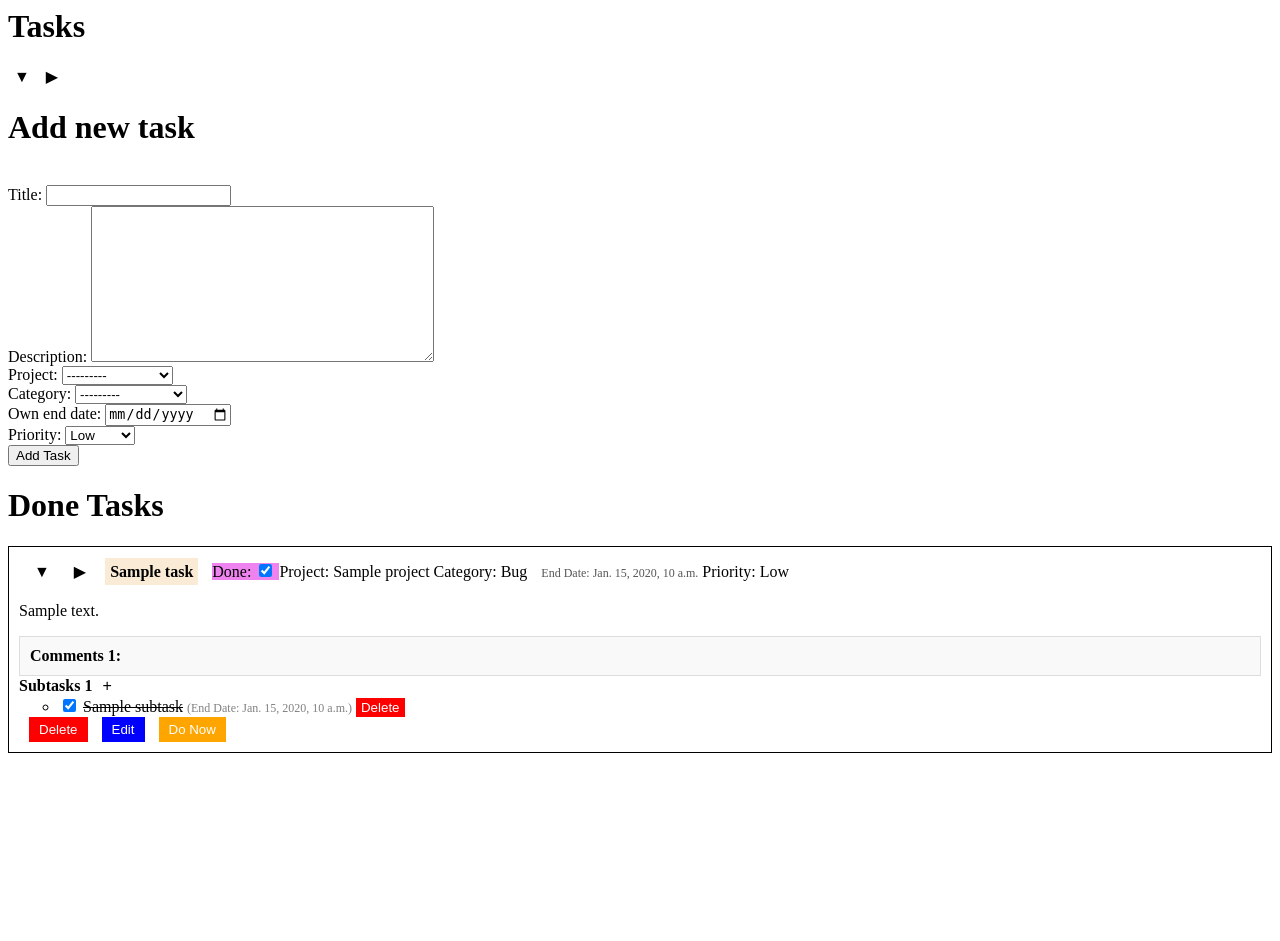
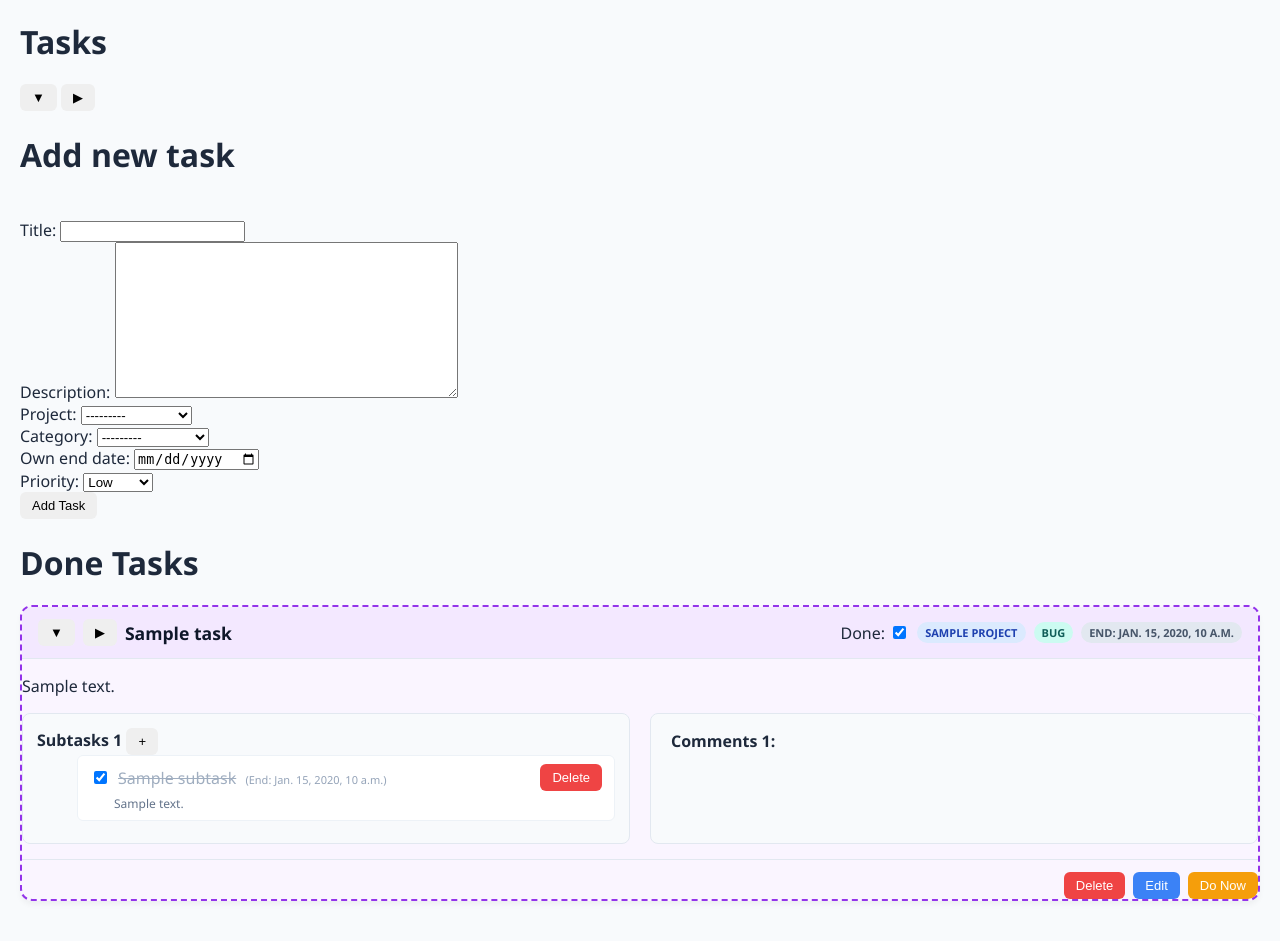
Before and after one commit to dszra/task_organizer, a Django app: page / in a window 1280 px wide. Before the commit the page ends 753 px from the top, so only its background shows below. Run offline with Django 5.2, Linux system fonts and the light colour scheme; a user stored in the database is signed in; tables that the repository leaves empty hold one stand-in row (values such as "Sample post").

Commit message:
start work at page view

```diff
--- a/organizer/templates/main.html
+++ b/organizer/templates/main.html
@@ -3,30 +3,261 @@
     <title>Organizer</title>
     <!-- Dodajmy proste style, żeby widzieć, że to działa -->
     <style>
-        .list-group-item { background: white; cursor: default; }
-        .handle { cursor: grab; margin-right: 10px; padding: 5px; background: #eee; }
-        .handle:active { cursor: grabbing; }
-        .bg-light { background-color: #2887e6; border: 2px dashed #ccc; }
-        .task-comments { margin-top: 10px; padding: 10px; background-color: #f9f9f9; border: 1px solid #ddd; }
-        .task-title { margin-left: 10px; padding: 5px; background-color: antiquewhite;}
-        .task-done { margin-left: 10px; background-color: violet;}
-        .task-order { margin-left: 10px; font-size: 12px; color: #555; }
-        .edit-task-btn, .delete-task-btn, .do-now-btn { margin-left: 10px; padding: 5px 10px; border: none; cursor: pointer; }
-        .edit-task-btn { background-color: #007bff; color: white; }
-        .delete-task-btn { background-color: #dc3545; color: white; }
-        .do-now-btn { background-color: #28a745; color: white; }
-        .expand-btn, .collapse-btn { margin-left: 10px; padding: 5px; border: none; cursor: pointer; font-size: 16px; }
-        .task-edit { display: none; margin-top: 10px; padding: 10px; background-color: #f0f0f0; border: 1px solid #ccc; }
-        .edit-task-form input, .edit-task-form textarea, .edit-task-form select { display: block; width: 100%; margin-bottom: 10px; padding: 5px; }
-        .task-end-date { margin-left: 10px; font-size: 12px; color: #555; }
+/* --- Globalne ustawienia --- */
+body {
+    font-family: 'Segoe UI', system-ui, sans-serif;
+    background-color: #f8fafc;
+    color: #1e293b;
+    margin: 0;
+    padding: 20px;
+}
+
+/* --- Główne zadanie (Karta) --- */
+.list-group-item {
+    background: #ffffff;
+    border: 1px solid #e2e8f0;
+    border-radius: 12px;
+    margin-bottom: 20px;
+    box-shadow: 0 4px 6px -1px rgba(0, 0, 0, 0.05);
+    overflow: hidden;
+    transition: transform 0.2s, box-shadow 0.2s;
+}
+
+/* --- FUNKCJONALNOŚĆ: Wyróżnienia Priorytetów --- */
+.priority-medium {
+    border-left: 5px solid #f59e0b !important; /* Pomarańczowy */
+}
+.priority-high {
+    border-left: 5px solid #ef4444 !important; /* Czerwony */
+}
+
+/* --- FUNKCJONALNOŚĆ: Wyróżnienia Terminu (own_end_date) --- */
+/* 1. Ponad 1 dzień do końca (Blisko: < 3 dni) */
+.deadline-near {
+    background-color: #fffbeb;
+}
+.deadline-near .task-header-bar { background-color: #fef3c7; }
+
+/* 2. Krócej niż 1 dzień (Pilne) */
+.deadline-urgent {
+    background-color: #fff7ed;
+}
+.deadline-urgent .task-header-bar { background-color: #ffedd5; }
+
+/* 3. Dzień wykonania (Dzisiaj) */
+.deadline-today {
+    background-color: #fef2f2;
+}
+.deadline-today .task-header-bar { background-color: #fee2e2; }
+
+/* 4. Po terminie */
+.deadline-overdue {
+    background-color: #faf5ff;
+    border: 2px dashed #9333ea !important;
+}
+.deadline-overdue .task-header-bar { background-color: #f3e8ff; }
+
+
+/* --- FUNKCJONALNOŚĆ: Górna Belka Zadania --- */
+.task-header-bar {
+    background-color: #f1f5f9;
+    padding: 12px 16px;
+    display: flex;
+    justify-content: space-between;
+    align-items: center;
+    border-bottom: 1px solid #e2e8f0;
+    flex-wrap: wrap;
+    gap: 10px;
+}
+
+.header-left, .header-right {
+    display: flex;
+    align-items: center;
+    gap: 8px;
+}
+
+.task-title {
+    font-size: 1.1rem;
+    color: #0f172a;
+}
+
+/* Mini etykiety w belce */
+.task-project, .task-category, .task-end-date {
+    font-size: 11px;
+    padding: 3px 8px;
+    border-radius: 20px;
+    font-weight: 600;
+    text-transform: uppercase;
+}
+.task-project { background: #dbeafe; color: #1e40af; }
+.task-category { background: #ccfbf1; color: #115e59; }
+.task-end-date { background: #e2e8f0; color: #475569; }
+
+/* Sekcja informacyjna pod belką dla daty własnej */
+.task-badge-container {
+    padding: 8px 16px;
+    font-size: 12px;
+    display: flex;
+    gap: 10px;
+}
+.task-own-end-date-badge { color: #b45309; font-weight: 500; }
+
+.task-details {
+    display: block;
+}
+
+/* --- FUNKCJONALNOŚĆ: Układ dwukolumnowy (Subtaski + Komentarze) --- */
+.task-columns-container {
+    display: flex;
+    gap: 20px;
+    margin-top: 15px;
+}
+
+.subtask-view, .task-comments {
+    flex: 1; /* Obie kolumny biorą po 50% szerokości */
+    min-width: 0; /* Zabezpieczenie przed rozpychaniem flexa */
+    background: #f8fafc;
+    border: 1px solid #e2e8f0;
+    border-radius: 8px;
+    padding: 14px;
+}
+.task-comments .comments-list {
+    display: none; /* Komentarze będą schowane, dopóki JS ich nie rozwinie */
+    margin-top: 10px;
+}
+.comment-count {
+    cursor: pointer;
+    display: inline-block;
+    padding: 2px 6px;
+    border-radius: 4px;
+    transition: background 0.2s;
+}
+.comment-count:hover {
+    background-color: #e2e8f0;
+}
+
+
+/* RESPONSYWNOŚĆ: Przeniesienie komentarzy pod subtaski na małych ekranach */
+@media (max-width: 768px) {
+    .task-columns-container {
+        flex-direction: column;
+    }
+}
+
+/* --- FUNKCJONALNOŚĆ: Subtaski (Opis pod tytułem) --- */
+.subtask-item {
+    background: #ffffff;
+    border: 1px solid #edf2f7;
+    border-radius: 6px;
+    padding: 8px 12px;
+    margin-bottom: 8px;
+    list-style: none;
+}
+
+.subtask-main-row {
+    display: flex;
+    justify-content: space-between;
+    align-items: center;
+    width: 100%;
+}
+
+.subtask-label {
+    display: flex;
+    align-items: center;
+    gap: 8px;
+    cursor: pointer;
+}
+
+/* Opis subtasku wyświetlany bezpośrednio pod nim */
+.subtask-description-block {
+    display: block;
+    font-size: 12px;
+    color: #64748b;
+    margin-top: 4px;
+    padding-left: 24px; /* Wyrównanie do tekstu tytułu (za checkboxem) */
+    word-break: break-word;
+}
+
+.subtask-date {
+    font-size: 11px;
+    color: #94a3b8;
+    margin-left: 5px;
+}
+
+/* --- Komentarze --- */
+.task-comments ul {
+    padding: 0;
+    list-style: none;
+    max-height: 200px;
+    overflow-y: auto;
+}
+
+.task-comments li {
+    font-size: 13px;
+    padding: 6px 8px;
+    border-bottom: 1px solid #e2e8f0;
+    color: #334155;
+}
+
+.add-comment-form {
+    margin-top: 12px;
+}
+
+.add-comment-form input[type="text"], .add-subtask-form input {
+    width: 100%;
+    padding: 6px 10px;
+    border: 1px solid #cbd5e1;
+    border-radius: 6px;
+    margin-bottom: 8px;
+    box-sizing: border-box;
+}
+
+/* --- Stopka zadania z przyciskami --- */
+.task-actions-footer {
+    display: flex;
+    justify-content: flex-end;
+    gap: 8px;
+    margin-top: 15px;
+    padding-top: 12px;
+    border-top: 1px solid #e2e8f0;
+}
+
+/* --- Przyciski --- */
+button {
+    cursor: pointer;
+    border-radius: 6px;
+    border: none;
+    padding: 6px 12px;
+    font-weight: 500;
+    font-size: 13px;
+    transition: background 0.2s;
+}
+
+.delete-task-btn, .delete-subtask-btn { background: #ef4444; color: white; }
+.delete-task-btn:hover, .delete-subtask-btn:hover { background: #dc2626; }
+
+.edit-task-btn { background: #3b82f6; color: white; }
+.edit-task-btn:hover { background: #2563eb; }
+
+.do-now-btn { background: #f59e0b; color: white; }
+.do-now-btn:hover { background: #d97706; }
+
+.add-comment-btn, .add-subtask-btn { background: #10b981; color: white; width: 100%; }
+.add-comment-btn:hover, .add-subtask-btn:hover { background: #059669; }
+
+.handle {
+    cursor: grab;
+    color: #94a3b8;
+    padding: 0 4px;
+}
     </style>
 </head>
 <body>
     <h1>Tasks</h1>
-    <button class="expand-btn-all" style="background-color: transparent; border: none; cursor: pointer; font-size: 16px;">&#9660;</button>
-    <button class="collapse-btn-all" style="background-color: transparent; border: none; cursor: pointer; font-size: 16px;">&#9654;</button>
+    <button class="expand-btn-all">&#9660;</button>
+    <button class="collapse-btn-all">&#9654;</button>
 
-    <ul id="sortable-list" style="list-style: none; padding: 0;">
+    <ul id="sortable-list">
         {% for task in tasks %}
         {% if not task.done %}
             {% include 'task_item.html' with task=task comments=comments com_form=com_form subtasks=subtasks sub_form=sub_form today=today today_warning1=today_warning1 today_warning2=today_warning2 form=form %}
@@ -345,7 +576,7 @@
 
             const details = taskItem.querySelector('.task-details');
             if (details) {
-                details.style.display = details.style.display === 'none' ? 'block' : 'none';
+                details.style.display = details.style.display === 'block' ? 'none' : 'block';
             }
         }
 
@@ -407,8 +638,10 @@
         function toggleComments(target) {
             if (target.classList.contains('comment-count')) {
                 const commentsList = target.closest('.task-comments').querySelector('.comments-list');
+                console.log(commentsList)
                 if (commentsList) {
-                    commentsList.style.display = commentsList.style.display === 'none' ? 'block' : 'none';
+                    commentsList.style.display = commentsList.style.display === 'block' ? 'none' : 'block';
+                    console.log(commentsList.style.display)
                 }
             }
         }
@@ -518,7 +751,7 @@
 
             const subDescription = subtaskItem.querySelector('.sub-description');
             if (subDescription) {
-                subDescription.style.display = subDescription.style.display === 'none' ? 'block' : 'none';
+                subDescription.style.display = subDescription.style.display === 'block' ? 'none' : 'block';
             }
         }
 
@@ -529,11 +762,11 @@
                 const subtaskList = newSubtaskBtn.closest('.subtask-view').querySelector('.subtasks-list');
                 const subtaskForm = newSubtaskBtn.closest('.subtask-view').querySelector('.add-subtask-form-container');
                 if (subtaskList) {
-                    subtaskList.style.display = subtaskList.style.display === 'none' ? 'block' : 'none';
+                    subtaskList.style.display = subtaskList.style.display === 'block' ? 'none' : 'block';
+                }
                     if (subtaskForm) {
-                        subtaskForm.style.display = subtaskForm.style.display === 'none' ? 'block' : 'none';
+                        subtaskForm.style.display = subtaskForm.style.display === 'block' ? 'none' : 'block';
                     }
-                }
             }
         }
 
--- a/organizer/templates/subtask_view.html
+++ b/organizer/templates/subtask_view.html
@@ -1,14 +1,25 @@
-<li data-subtask-id="{{ subtask.id }}">
+<li data-subtask-id="{{ subtask.id }}" class="subtask-item">
+    <div class="subtask-main-row">
+        <label class="subtask-label">
             <input type="checkbox" class="subtask-done-checkbox" {% if subtask.done %}checked{% endif %}>
             <span class="subtask-title">
                 {% if subtask.done %}
-        <span style="text-decoration: line-through;">{{ subtask.title }}</span>
+                    <span style="text-decoration: line-through; color: #a0aec0;">{{ subtask.title }}</span>
                 {% else %}
-        <span style="text-decoration: none;">{{ subtask.title }}</span>
+                    <span>{{ subtask.title }}</span>
                 {% endif %}
                 {% if subtask.end_date %}
-        <span style="font-size: 12px; color: gray;">(End Date: {{ subtask.end_date }})</span>
+                    <span class="subtask-date">(End: {{ subtask.end_date }})</span>
                 {% endif %}
-    </span><button class="delete-subtask-btn" style="background-color: red; color: white; border: none; padding: 2px 5px; cursor: pointer;">Delete</button>
+            </span>
+        </label>
+        <button class="delete-subtask-btn">Delete</button>
+    </div>
+
+    {% if subtask.description %}
+        <div class="subtask-description-block">
+            {{ subtask.description }}
+        </div>
+    {% endif %}
     <span class="sub-description" style="display: none;">{{ subtask.description }}</span>
 </li>
--- a/organizer/templates/task_item.html
+++ b/organizer/templates/task_item.html
@@ -1,76 +1,70 @@
-<li class="list-group-item"
-    data-id="{{ task.id }}"
-    style="border: 1px solid black; padding: 10px; margin-bottom: 10px;">
-    <!-- Widok statyczny zadania -->
-    <div class="task-view" style="display: block;">
+<li class="list-group-item
+    {% if task.priority == 'high' %}priority-high{% elif task.priority == 'medium' %}priority-medium{% endif %}
+    {% if task.own_end_date %}
+        {% if task.own_end_date < today %}deadline-overdue
+        {% elif task.own_end_date == today %}deadline-today
+        {% elif task.own_end_date <= today_warning1 %}deadline-urgent
+        {% elif task.own_end_date <= today_warning2 %}deadline-near
+        {% endif %}
+    {% endif %}"
+    data-id="{{ task.id }}">
+
+    <div class="task-header-bar">
+        <div class="header-left">
             {% if not task.done %}
                 <span class="task-order">Order: {{ task.order }}</span>
                 <i class="handle">⠿</i>
             {% endif %}
+            <button class="expand-btn">&#9660;</button>
+            <button class="collapse-btn">&#9654;</button>
+            <span class="task-title"><strong>{{ task.title }}</strong></span>
+        </div>
 
-        <button class="expand-btn" style="background-color: transparent; border: none; cursor: pointer; font-size: 16px;">&#9660;</button>
-        <button class="collapse-btn" style="background-color: transparent; border: none; cursor: pointer; font-size: 16px;">&#9654;</button>
-        <span class="task-title"><strong>{{ task.title }}</strong></span>
+        <div class="header-right">
             <span class="task-done">
                 Done: <input type="checkbox" class="task-done-checkbox" {% if task.done %}checked{% endif %}>
             </span>
             {% if task.project %}
-           <span class="task-project">Project: {{ task.project.name }}</span>
+               <span class="task-project">{{ task.project.name }}</span>
+            {% endif %}
+            {% if task.category %}
+               <span class="task-category">{{ task.get_category_display }}</span>
+            {% endif %}
+            {% if task.end_date %}
+                <span class="task-end-date">End: {{ task.end_date }}</span>
+            {% endif %}
+        </div>
+    </div>
+
+    <div class="task-view" style="display: block;">
+
+        {% if task.own_end_date and not task.end_date %}
+            <div class="task-badge-container">
+                <span class="task-own-end-date-badge">
+                    Own End Date: {{ task.own_end_date }}
+                    <strong>
+                    {% if task.own_end_date < today %}(PO TERMINIE)
+                    {% elif task.own_end_date == today %}(JUŻ!)
+                    {% elif task.own_end_date <= today_warning1 %}(MAŁO CZASU)
+                    {% elif task.own_end_date <= today_warning2 %}(BLISKO)
+                    {% endif %}
+                    </strong>
+                </span>
+                <span class="task-priority-badge">Priority: {{ task.get_priority_display }}</span>
+            </div>
         {% endif %}
 
-        {% if task.category %}
-           <span class="task-category">Category: {{ task.get_category_display }}</span>
-        {% endif %}
-        {% if task.own_end_date and not task.end_date %}
-            <span class="task-end-date">Own End Date: {{ task.own_end_date }}</span>
-            {% if task.own_end_date <= today_warning2 %}
-                {% if task.own_end_date <= today_warning1 %}
-                    {% if task.own_end_date <= today %}
-                    już
-                    {% else %}
-                    mało
-                    {% endif %}
-                {% else %}
-                blisko
-                {% endif %}
-            {% endif %}
+        <div class="task-details">
+            <p class="task-description-text">{{ task.description }}</p>
 
+            <div class="task-columns-container">
 
-
-        {% endif %}
-
-
-        {% if task.end_date %}
-            <span class="task-end-date">End Date: {{ task.end_date }}</span>
-        {% endif %}
-        <span class="task-priority">Priority: {{ task.get_priority_display }}</span>
-
-        <div class="task-details" style="display: block; margin-top: 10px;">
-            <p>{{ task.description }}</p>
-
-            <div class="task-comments">
-                <strong><span class="comment-count">Comments {{ task.comments.count }}:</span></strong>
-                <div class="comments-list" style="display: none;">
-                    <ul>
-                        {% for comment in comments %}
-                        {% if comment.task.id == task.id %}
-                            {% include 'comment_view.html' with comment=comment %}
-                        {% endif %}
-                        {% endfor %}
-                    </ul>
-                    <p>
-                        <form class="add-comment-form">
-                            {% csrf_token %}
-                            <input type="hidden" name="task.id" value="{{ task.id }}">
-                            {{ com_form.text }}
-                            <button type="submit" class="add-comment-btn" name="add-comment" style="background-color: green; color: white; border: none; padding: 5px 10px; cursor: pointer;">Add Comment</button>
-                        </form>
-                    </p>
+                <div class="subtask-view">
+                    <div class="subtask-header">
+                        <strong>Subtasks {{ task.subtasks.count }}</strong>
+                        <button class="new-subtasks-btn">+</button>
                     </div>
-            </div>
-            <div class="subtask-view">
-                <strong>Subtasks {{ task.subtasks.count }}</strong> <button class="new-subtasks-btn" style="background-color: transparent; border: none; cursor: pointer; font-size: 16px;">+</button>
-                <div class="subtasks-list" style="display: block;">
+                    <div class="subtasks-list">
                         <ul>
                             {% for subtask in subtasks %}
                                 {% if subtask.task.id == task.id %}
@@ -80,22 +74,45 @@
                         </ul>
                     </div>
 
-
-                <div class="add-subtask-form-container" style="display: none; margin-top: 10px;">
+                    <div class="add-subtask-form-container" style="display: none;">
                         <form class="add-subtask-form" method="post">
                             {% csrf_token %}
                             <input type="hidden" name="task.id" value="{{ task.id }}">
                             Title: {{ sub_form.title }}
                             <br>Description: {{ sub_form.description }}
-                        <br><button type="submit" class="add-subtask-btn" name="add-subtask" style="background-color: green; color: white; border: none; padding: 5px 10px; cursor: pointer;">Add Subtask</button>
-                        <button type="button" class="cancel-add-subtask-btn" style="background-color: gray; color: white; border: none; padding: 5px 10px; cursor: pointer;">Cancel</button>
+                            <br>
+                            <div class="form-buttons">
+                                <button type="submit" class="add-subtask-btn" name="add-subtask">Add</button>
+                                <button type="button" class="cancel-add-subtask-btn">Cancel</button>
+                            </div>
                         </form>
                     </div>
                 </div>
 
-            <button class="delete-task-btn" style="background-color: red; color: white; border: none; padding: 5px 10px; cursor: pointer;">Delete</button>
-            <button class="edit-task-btn" style="background-color: blue; color: white; border: none; padding: 5px 10px; cursor: pointer;">Edit</button>
-            <button class="do-now-btn" style="background-color: orange; color: white; border: none; padding: 5px 10px; cursor: pointer;">Do Now</button>
+                <div class="task-comments">
+                    <strong><span class="comment-count">Comments {{ task.comments.count }}:</span></strong>
+                    <div class="comments-list">
+                        <ul>
+                            {% for comment in comments %}
+                            {% if comment.task.id == task.id %}
+                                {% include 'comment_view.html' with comment=comment %}
+                            {% endif %}
+                            {% endfor %}
+                        </ul>
+                        <form class="add-comment-form">
+                            {% csrf_token %}
+                            <input type="hidden" name="task.id" value="{{ task.id }}">
+                            {{ com_form.text }}
+                            <button type="submit" class="add-comment-btn" name="add-comment">Add Comment</button>
+                        </form>
+                    </div>
+                </div>
+
+            </div> <div class="task-actions-footer">
+                <button class="delete-task-btn">Delete</button>
+                <button class="edit-task-btn">Edit</button>
+                <button class="do-now-btn">Do Now</button>
+            </div>
         </div>
     </div>
 
@@ -133,8 +150,8 @@
                 </option>
                 {% endfor %}
             </select>
-            <button type="submit" class="save-edit-btn" style="background-color: green; color: white; border: none; padding: 5px 10px; cursor: pointer;">Save</button>
-            <button type="button" class="cancel-edit-btn" style="background-color: gray; color: white; border: none; padding: 5px 10px; cursor: pointer;">Cancel</button>
+            <button type="submit" class="save-edit-btn">Save</button>
+            <button type="button" class="cancel-edit-btn">Cancel</button>
         </form>
     </div>
 
--- a/organizer/views.py
+++ b/organizer/views.py
@@ -169,15 +169,22 @@ def edit_task(request, task_id):
     try:
         # 1. Pobierasz obiekt
         task = Task.objects.get(id=task_id)
+        edit_task_done = task.done
         # 2. Ładuje słownik z JSON-a
         data = json.loads(request.body)
         # 3. Przekazuje słownik bezpośrednio do formularza z instancją obiektu!
         form = TaskForm(data, instance=task)
+        print(form)
         if form.is_valid():
+            edited_task = form.save(commit=False)
+            edited_task.done = edit_task_done
+            edited_task.save()
             form.save()
 
+            print(task.done)
             html = render_to_string('task_item.html', {
                 "task": task,
+                "task.done": task.done,
                 "form": form,
                 'comments': Comment.objects.filter(task=task).order_by('-created_at'),
                 'subtasks': Subtask.objects.filter(task=task),
```
Lines whose indentation alone changed are shown as unchanged.
